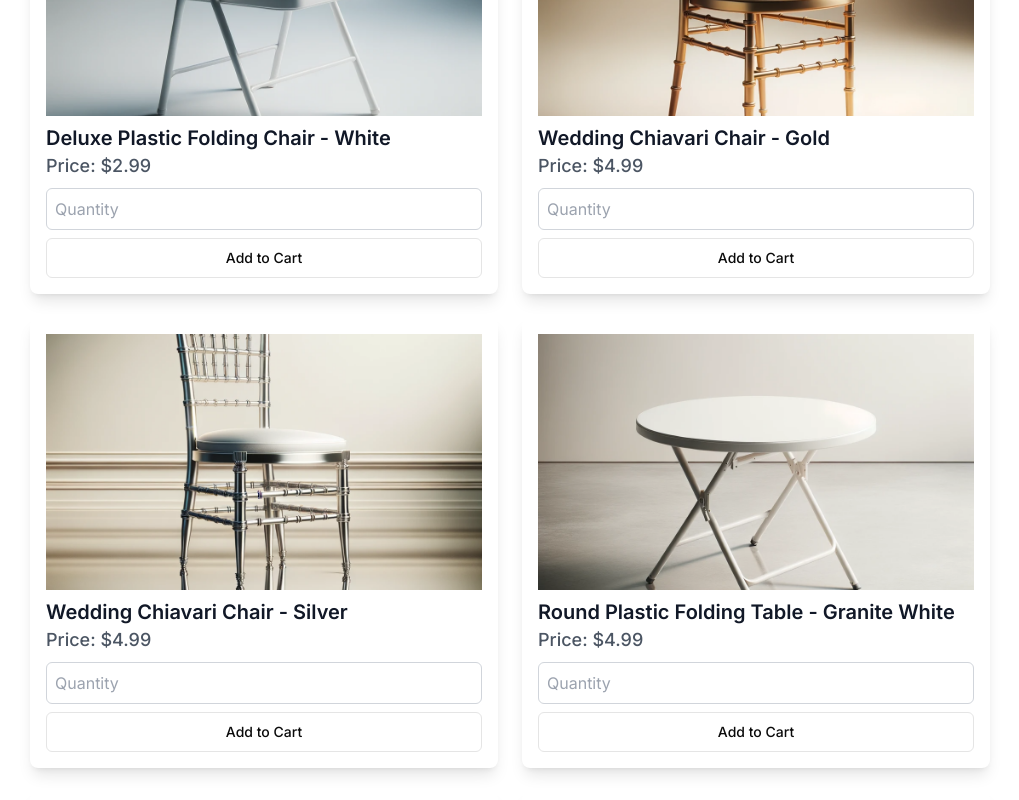
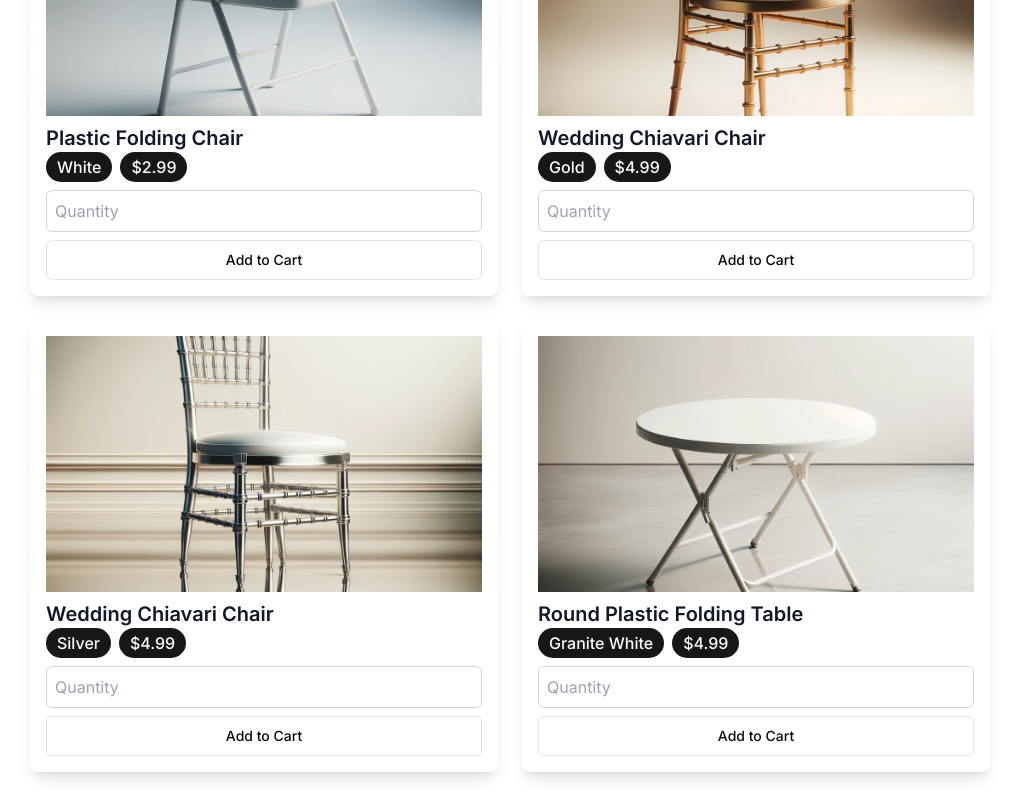
Before and after one commit to zouantchaw/rent-a-product-ui, a Next.js app: page / in a window 1280 px wide. Shown: the part 1260-2060 px from the top of the page, without its empty margins (130-1149 px from the left). Built offline with nearby package versions, Linux system fonts and the light colour scheme.

Commit message:
Add color property to ProductCard component

```diff
--- a/components/landing.tsx
+++ b/components/landing.tsx
@@ -45,6 +45,7 @@
             src={product.image}
             title={product.name}
             price={product.price}
+            color={product.color}
           />
         ))}
       </div>
--- a/components/product-card.tsx
+++ b/components/product-card.tsx
@@ -2,15 +2,18 @@
 import React from "react";
 import Image from "next/image";
 import { Button } from "@/components/ui/button";
+import { Badge } from "@/components/ui/badge"
+
 
 interface ProductCardProps {
   alt: string;
   src: string;
   title: string;
   price: number;
+  color: string;
 }
 
-export const ProductCard: React.FC<ProductCardProps> = ({ alt, src, title, price }) => {
+export const ProductCard: React.FC<ProductCardProps> = ({ alt, src, title, price, color }) => {
   return (
     <div className="flex flex-col items-start bg-white dark:bg-gray-700 p-4 rounded-lg shadow-lg hover:shadow-2xl transition-shadow duration-200">
       <div className="w-full h-64 relative">
@@ -25,9 +28,14 @@
       <h3 className="text-xl font-semibold mt-2 text-gray-900 dark:text-white">
         {title}
       </h3>
-      <p className="text-lg font-medium text-gray-600 dark:text-gray-400">
-        Price: ${price}
-      </p>
+      <div className="flex flex-row space-x-2">
+        <Badge className="text-md font-medium">
+          {color}
+        </Badge>
+        <Badge className="text-md font-medium">
+          ${price}
+        </Badge>
+      </div>
       <input
         className="mt-2 p-2 w-full border border-gray-300 bg-white dark:bg-gray-800 rounded-md"
         min="1"
--- /dev/null
+++ b/components/ui/badge.tsx
@@ -0,0 +1,36 @@
+import * as React from "react"
+import { cva, type VariantProps } from "class-variance-authority"
+
+import { cn } from "@/lib/utils"
+
+const badgeVariants = cva(
+  "inline-flex items-center rounded-full border px-2.5 py-0.5 text-xs font-semibold transition-colors focus:outline-none focus:ring-2 focus:ring-ring focus:ring-offset-2",
+  {
+    variants: {
+      variant: {
+        default:
+          "border-transparent bg-primary text-primary-foreground hover:bg-primary/80",
+        secondary:
+          "border-transparent bg-secondary text-secondary-foreground hover:bg-secondary/80",
+        destructive:
+          "border-transparent bg-destructive text-destructive-foreground hover:bg-destructive/80",
+        outline: "text-foreground",
+      },
+    },
+    defaultVariants: {
+      variant: "default",
+    },
+  }
+)
+
+export interface BadgeProps
+  extends React.HTMLAttributes<HTMLDivElement>,
+    VariantProps<typeof badgeVariants> {}
+
+function Badge({ className, variant, ...props }: BadgeProps) {
+  return (
+    <div className={cn(badgeVariants({ variant }), className)} {...props} />
+  )
+}
+
+export { Badge, badgeVariants }
--- a/data.ts
+++ b/data.ts
@@ -4,55 +4,62 @@
   description: string;
   price: number;
   image: string;
+  color: string;
 }
 
 export const products: Product[] = [
   {
     id: "1",
-    name: "Deluxe Plastic Folding Chair - White",
+    name: "Plastic Folding Chair",
     description:
       "A convenient option for both indoor and outdoor events, this folding chair features a lightweight design and a comfortable contoured seat and back.",
     price: 2.99,
     image: "/folding-chair-white.png",
+    color: "White",
   },
   {
     id: "2",
-    name: "Wedding Chiavari Chair - Gold",
+    name: "Wedding Chiavari Chair",
     description:
       "The Chiavari chair is the most popular and most elegant ballroom chair in today's market. Chiavari chairs provide a touch of elegance. It is very great for weddings, corporate events, elegant parties, anniversaries, birthday parties and so much more!",
     price: 4.99,
     image: "/chiavari-chair-gold.png",
+    color: "Gold",
   },
   {
     id: "3",
-    name: "Wedding Chiavari Chair - Silver",
+    name: "Wedding Chiavari Chair ",
     description:
       "The Chiavari chair is the most popular and most elegant ballroom chair in today's market. Chiavari chairs provide a touch of elegance. It is very great for weddings, corporate events, elegant parties, anniversaries, birthday parties and so much more!",
     price: 4.99,
     image: "/chiavari-chair-silver.png",
+    color: "Silver",
   },
   {
     id: "4",
-    name: 'Round Plastic Folding Table - Granite White',
+    name: 'Round Plastic Folding Table',
     description:
       "This round folding table is 4 feet long and is beneficial in a multitude of settings that include banquet halls, conference centers, cafeterias, schools and in the home. The table can be used as a temporary seating solution or be setup for everyday use. The durable blow molded top is low maintenance and cleans easily. The table legs fold under the table to make storage more convenient and for better portability.",
     price: 4.99,
     image: "/round-folding-table.png",
+    color: "Granite White",
   },
   {
     id: "5",
-    name: 'Rectangle Plastic Folding Table - Granite White',
+    name: 'Rectangle Plastic Folding Table',
     description:
       "This round folding table is 4 feet long and is beneficial in a multitude of settings that include banquet halls, conference centers, cafeterias, schools and in the home. The table can be used as a temporary seating solution or be setup for everyday use. The durable blow molded top is low maintenance and cleans easily. The table legs fold under the table to make storage more convenient and for better portability.",
     price: 4.99,
     image: "/rectangle-folding-table.png",
+    color: "Granite White",
   },
   {
     id: "6",
-    name: 'Queen Chair - White with Gold Trim',
+    name: 'Queen Chair',
     description:
       "This round folding table is 4 feet long and is beneficial in a multitude of settings that include banquet halls, conference centers, cafeterias, schools and in the home. The table can be used as a temporary seating solution or be setup for everyday use. The durable blow molded top is low maintenance and cleans easily. The table legs fold under the table to make storage more convenient and for better portability.",
     price: 200,
     image: "/king-chair.png",
+    color: "White&Gold",
   },
 ];
```
